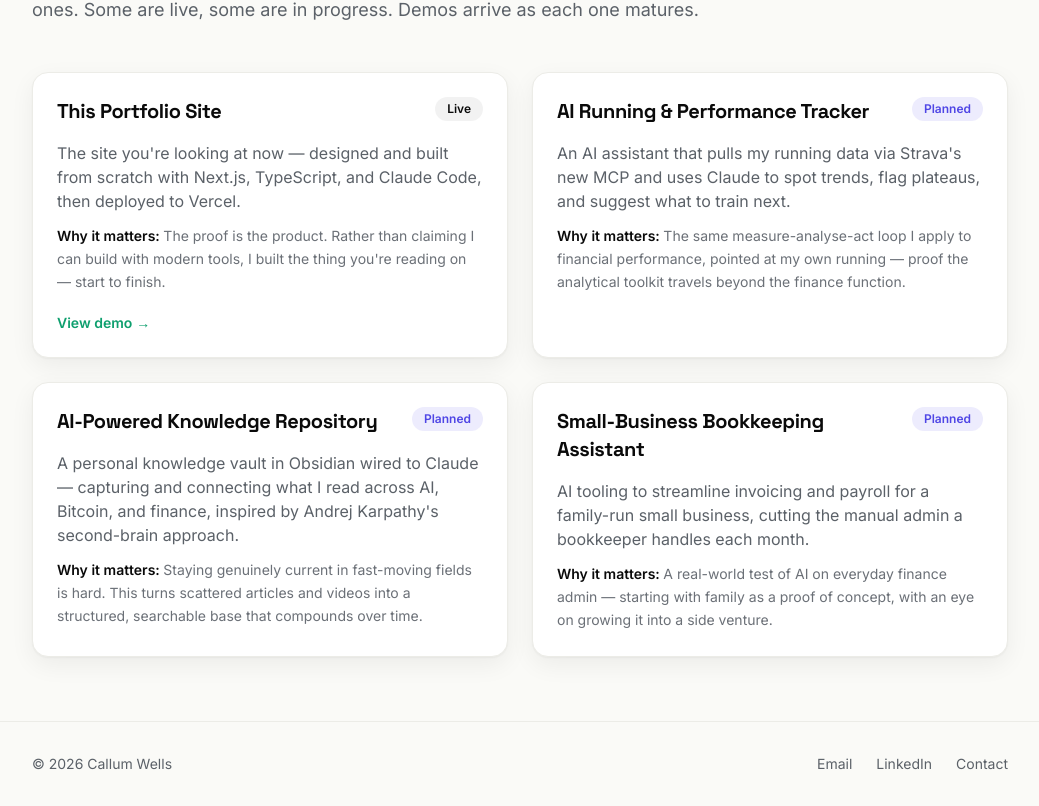
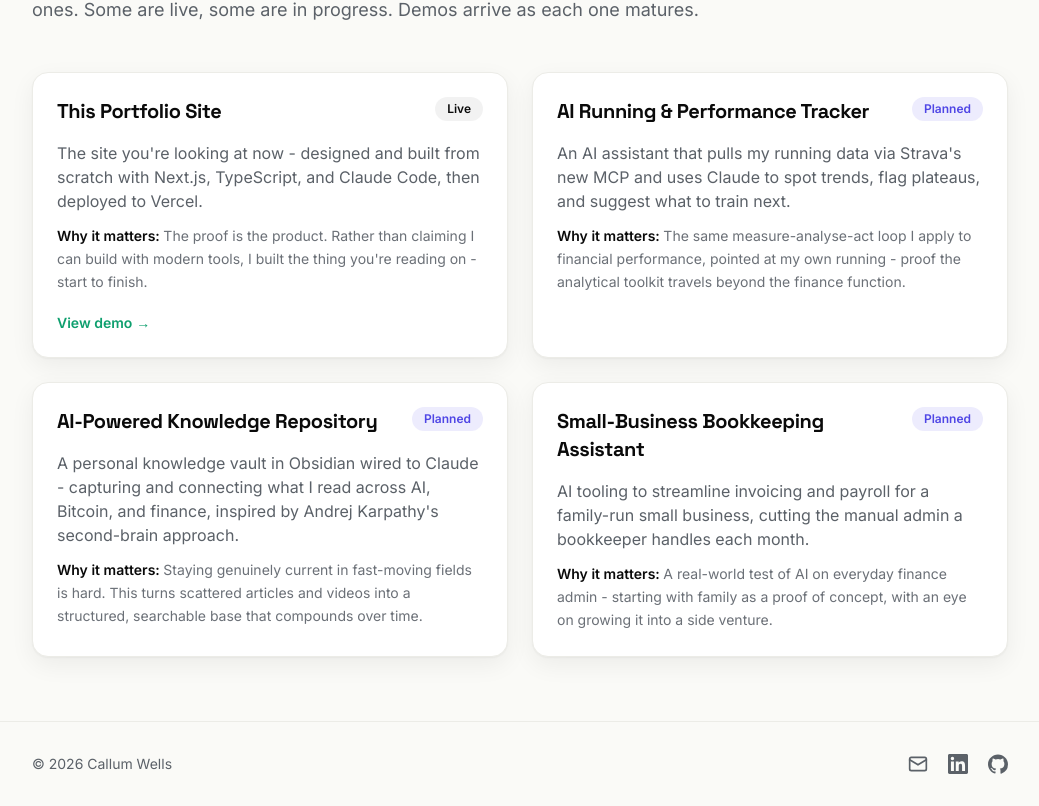
Before and after one commit to cal-wells/accountant-that-builds, a Next.js app: page /projects in a window 1280 px wide. Shown: the part 221-1027 px from the top of the page, without its empty margins (120-1159 px from the left). Built offline with nearby package versions, Linux system fonts and the light colour scheme; no server answers.

Commit message:
polish: rebrand to 'builds', replace em dashes with hyphens, footer social icons

```diff
--- a/app/cv/page.tsx
+++ b/app/cv/page.tsx
@@ -18,12 +18,12 @@ export default function CvPage() {
       </Reveal>
       <Reveal delay={0.05}>
         <p className="mt-4 max-w-2xl text-lg text-muted">
-          {siteConfig.role} and qualified accountant — with a habit of
+          {siteConfig.role} and qualified accountant - with a habit of
           automating the slow parts of finance.
         </p>
       </Reveal>
 
-      {/* Work history — vertical timeline */}
+      {/* Work history - vertical timeline */}
       <section className="mt-14">
         <Reveal>
           <h2 className="text-2xl font-bold text-ink">Work history</h2>
@@ -54,7 +54,7 @@ export default function CvPage() {
         </ol>
       </section>
 
-      {/* Skills — framed in finance-native outcomes */}
+      {/* Skills - framed in finance-native outcomes */}
       <section className="mt-16 border-t border-border pt-12">
         <Reveal>
           <h2 className="text-2xl font-bold text-ink">
--- a/app/layout.tsx
+++ b/app/layout.tsx
@@ -20,8 +20,8 @@ const spaceGrotesk = Space_Grotesk({
 
 export const metadata: Metadata = {
   title: {
-    default: `${siteConfig.name} — ${siteConfig.tagline}`,
-    template: `%s — ${siteConfig.name}`,
+    default: `${siteConfig.name} - ${siteConfig.tagline}`,
+    template: `%s - ${siteConfig.name}`,
   },
   description: siteConfig.description,
 };
--- a/app/projects/page.tsx
+++ b/app/projects/page.tsx
@@ -17,7 +17,7 @@ export default function ProjectsPage() {
       </Reveal>
       <Reveal delay={0.05}>
         <p className="mt-4 max-w-2xl text-lg text-muted">
-          Where I put AI and code to work — on finance problems and a few
+          Where I put AI and code to work - on finance problems and a few
           personal ones. Some are live, some are in progress. Demos arrive as
           each one matures.
         </p>
--- a/components/contact-form.tsx
+++ b/components/contact-form.tsx
@@ -21,7 +21,7 @@ export function ContactForm() {
     event.preventDefault();
     setError(null);
 
-    // Client-side validation — blocks the POST on bad input.
+    // Client-side validation - blocks the POST on bad input.
     if (!name.trim() || !message.trim()) {
       setError("Please fill in your name and a message.");
       return;
@@ -81,7 +81,7 @@ export function ContactForm() {
         className="rounded-card border border-primary/30 bg-primary/5 p-6 text-ink"
       >
         <p className="font-heading text-lg font-semibold">
-          Thanks — your message is on its way.
+          Thanks - your message is on its way.
         </p>
         <p className="mt-2 text-muted">
           I&apos;ll be in touch soon. In the meantime, feel free to connect on
--- a/components/footer.tsx
+++ b/components/footer.tsx
@@ -1,33 +1,86 @@
-import Link from "next/link";
 import { siteConfig } from "@/lib/site";
+
+const iconClass = "h-5 w-5";
+
+function MailIcon() {
+  return (
+    <svg
+      viewBox="0 0 24 24"
+      fill="none"
+      stroke="currentColor"
+      strokeWidth={2}
+      strokeLinecap="round"
+      strokeLinejoin="round"
+      className={iconClass}
+      aria-hidden
+    >
+      <rect x="2" y="4" width="20" height="16" rx="2" />
+      <path d="m2 7 10 6 10-6" />
+    </svg>
+  );
+}
+
+function LinkedInIcon() {
+  return (
+    <svg viewBox="0 0 24 24" fill="currentColor" className={iconClass} aria-hidden>
+      <path d="M20.45 20.45h-3.56v-5.57c0-1.33-.02-3.04-1.85-3.04-1.85 0-2.13 1.45-2.13 2.94v5.67H9.35V9h3.42v1.56h.05c.48-.9 1.64-1.85 3.37-1.85 3.6 0 4.27 2.37 4.27 5.46v6.28zM5.34 7.43a2.07 2.07 0 1 1 0-4.14 2.07 2.07 0 0 1 0 4.14zM7.12 20.45H3.55V9h3.57v11.45zM22.22 0H1.77C.79 0 0 .77 0 1.73v20.54C0 23.23.79 24 1.77 24h20.45c.98 0 1.78-.77 1.78-1.73V1.73C24 .77 23.2 0 22.22 0z" />
+    </svg>
+  );
+}
+
+function GitHubIcon() {
+  return (
+    <svg viewBox="0 0 24 24" fill="currentColor" className={iconClass} aria-hidden>
+      <path d="M12 .5C5.37.5 0 5.78 0 12.29c0 5.21 3.44 9.63 8.21 11.19.6.11.82-.25.82-.56v-2c-3.34.71-4.04-1.59-4.04-1.59-.55-1.37-1.34-1.74-1.34-1.74-1.09-.74.08-.73.08-.73 1.2.08 1.84 1.22 1.84 1.22 1.07 1.8 2.81 1.28 3.5.98.11-.76.42-1.28.76-1.57-2.67-.3-5.47-1.31-5.47-5.84 0-1.29.47-2.34 1.23-3.17-.12-.3-.53-1.52.12-3.16 0 0 1-.32 3.3 1.21a11.5 11.5 0 0 1 6 0c2.3-1.53 3.3-1.21 3.3-1.21.65 1.64.24 2.86.12 3.16.77.83 1.23 1.88 1.23 3.17 0 4.54-2.81 5.53-5.49 5.83.43.37.81 1.1.81 2.22v3.29c0 .31.21.68.82.56A12.01 12.01 0 0 0 24 12.29C24 5.78 18.63.5 12 .5z" />
+    </svg>
+  );
+}
+
+const links = [
+  {
+    label: "Email",
+    href: `mailto:${siteConfig.email}`,
+    icon: MailIcon,
+    external: false,
+  },
+  {
+    label: "LinkedIn",
+    href: siteConfig.linkedinUrl,
+    icon: LinkedInIcon,
+    external: true,
+  },
+  {
+    label: "GitHub",
+    href: siteConfig.githubUrl,
+    icon: GitHubIcon,
+    external: true,
+  },
+];
 
 export function Footer() {
   const year = new Date().getFullYear();
 
   return (
     <footer className="border-t border-border">
-      <div className="mx-auto flex max-w-5xl flex-col items-center justify-between gap-3 px-6 py-8 text-sm text-muted sm:flex-row">
+      <div className="mx-auto flex max-w-5xl flex-col items-center justify-between gap-4 px-6 py-8 text-sm text-muted sm:flex-row">
         <p>
           © {year} {siteConfig.name}
         </p>
-        <div className="flex items-center gap-6">
-          <a
-            href={`mailto:${siteConfig.email}`}
-            className="transition-colors hover:text-ink"
-          >
-            Email
-          </a>
-          <a
-            href={siteConfig.linkedinUrl}
-            target="_blank"
-            rel="noopener noreferrer"
-            className="transition-colors hover:text-ink"
-          >
-            LinkedIn
-          </a>
-          <Link href="/contact" className="transition-colors hover:text-ink">
-            Contact
-          </Link>
+        <div className="flex items-center gap-5">
+          {links.map(({ label, href, icon: Icon, external }) => (
+            <a
+              key={label}
+              href={href}
+              aria-label={label}
+              title={label}
+              className="text-muted transition-colors hover:text-primary"
+              {...(external
+                ? { target: "_blank", rel: "noopener noreferrer" }
+                : {})}
+            >
+              <Icon />
+            </a>
+          ))}
         </div>
       </div>
     </footer>
--- a/components/motion/page-transition.tsx
+++ b/components/motion/page-transition.tsx
@@ -5,7 +5,7 @@ import type { ReactNode } from "react";
 
 /**
  * Enter transition for route changes. Rendered from app/template.tsx, which
- * Next.js re-mounts on every navigation — so this animation plays per route.
+ * Next.js re-mounts on every navigation - so this animation plays per route.
  * Respects prefers-reduced-motion: renders content statically when set.
  */
 export function PageTransition({ children }: { children: ReactNode }) {
--- a/data/projects.ts
+++ b/data/projects.ts
@@ -1,5 +1,5 @@
 /**
- * Project showcase data. Add new projects by appending to this array — the
+ * Project showcase data. Add new projects by appending to this array - the
  * Projects page maps over it, so no layout changes are needed (R10).
  * To surface a live demo later, set `demoUrl` (or `detailUrl`) on a project (R9).
  */
@@ -11,7 +11,7 @@ export type Project = {
   name: string;
   /** What it does, in one or two sentences. */
   what: string;
-  /** Why it's worth building — the finance/value angle. */
+  /** Why it's worth building - the finance/value angle. */
   why: string;
   status: ProjectStatus;
   /** Optional live demo link. When absent, no demo link is shown. */
@@ -24,8 +24,8 @@ export const projects: Project[] = [
   {
     slug: "portfolio-site",
     name: "This Portfolio Site",
-    what: "The site you're looking at now — designed and built from scratch with Next.js, TypeScript, and Claude Code, then deployed to Vercel.",
-    why: "The proof is the product. Rather than claiming I can build with modern tools, I built the thing you're reading on — start to finish.",
+    what: "The site you're looking at now - designed and built from scratch with Next.js, TypeScript, and Claude Code, then deployed to Vercel.",
+    why: "The proof is the product. Rather than claiming I can build with modern tools, I built the thing you're reading on - start to finish.",
     status: "Live",
     demoUrl: "https://accountant-that-builds.vercel.app/",
   },
@@ -33,13 +33,13 @@ export const projects: Project[] = [
     slug: "running-performance-tracker",
     name: "AI Running & Performance Tracker",
     what: "An AI assistant that pulls my running data via Strava's new MCP and uses Claude to spot trends, flag plateaus, and suggest what to train next.",
-    why: "The same measure-analyse-act loop I apply to financial performance, pointed at my own running — proof the analytical toolkit travels beyond the finance function.",
+    why: "The same measure-analyse-act loop I apply to financial performance, pointed at my own running - proof the analytical toolkit travels beyond the finance function.",
     status: "Planned",
   },
   {
     slug: "knowledge-repository",
     name: "AI-Powered Knowledge Repository",
-    what: "A personal knowledge vault in Obsidian wired to Claude — capturing and connecting what I read across AI, Bitcoin, and finance, inspired by Andrej Karpathy's second-brain approach.",
+    what: "A personal knowledge vault in Obsidian wired to Claude - capturing and connecting what I read across AI, Bitcoin, and finance, inspired by Andrej Karpathy's second-brain approach.",
     why: "Staying genuinely current in fast-moving fields is hard. This turns scattered articles and videos into a structured, searchable base that compounds over time.",
     status: "Planned",
   },
@@ -47,7 +47,7 @@ export const projects: Project[] = [
     slug: "bookkeeping-automation",
     name: "Small-Business Bookkeeping Assistant",
     what: "AI tooling to streamline invoicing and payroll for a family-run small business, cutting the manual admin a bookkeeper handles each month.",
-    why: "A real-world test of AI on everyday finance admin — starting with family as a proof of concept, with an eye on growing it into a side venture.",
+    why: "A real-world test of AI on everyday finance admin - starting with family as a proof of concept, with an eye on growing it into a side venture.",
     status: "Planned",
   },
 ];
--- a/lib/site.ts
+++ b/lib/site.ts
@@ -19,11 +19,12 @@ export const siteConfig = {
   name: "Callum Wells",
   role: "Group FP&A Manager",
   credential: "ICAS Chartered Accountant (CA)",
-  tagline: "The accountant that codes",
+  tagline: "The accountant that builds",
   location: "London, UK",
   description:
-    "Group FP&A Manager and ICAS Chartered Accountant using AI and code to modernise finance — faster reporting, sharper forecasting, and real efficiency.",
+    "Group FP&A Manager and ICAS Chartered Accountant using AI and code to modernise finance - faster reporting, sharper forecasting, and real efficiency.",
   email: "callumwells23@gmail.com",
   linkedinUrl: "https://www.linkedin.com/in/wellscallum/",
+  githubUrl: "https://github.com/cal-wells",
   navItems,
 } as const;
```
Also changed, not shown: app/page.tsx (+6 -6 lines), data/cv.ts (+6 -6 lines), 1 other file (tests, documents, lock files or other folders).
